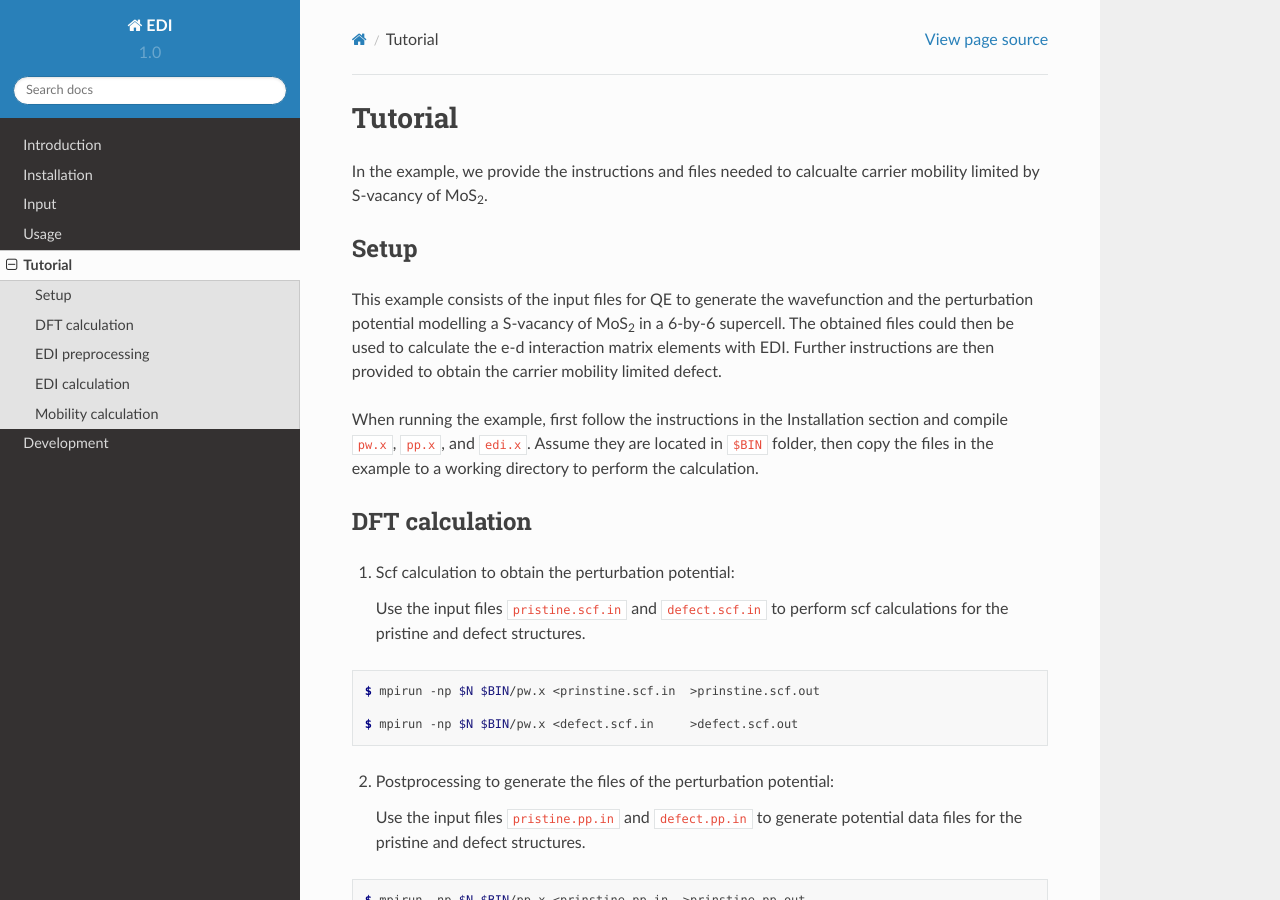
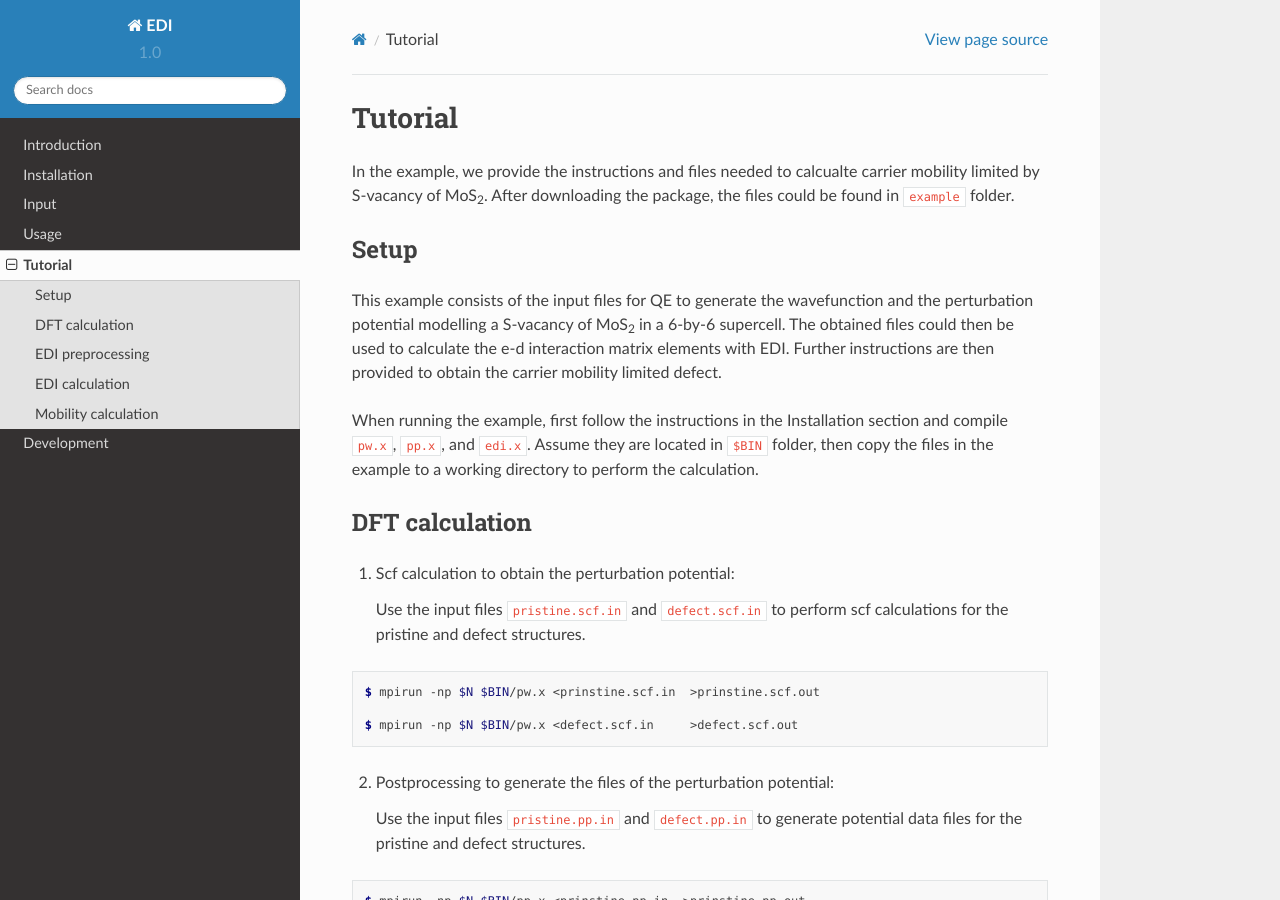
Before and after one commit to yuanyue-liu-group/EDI, a Sphinx documentation site: the page built from docs/source/Tutorial.rst, in a window 1280 px wide and 900 px high. Built offline with Sphinx 7.4.7 and the Read the Docs theme 2.0.0, drawn with Linux system fonts in a browser that asks for light colours.

Commit message:
tutorial rj 1

```diff
--- a/docs/source/Tutorial.rst
+++ b/docs/source/Tutorial.rst
@@ -2,6 +2,7 @@ Tutorial
 ========
 
 In the example, we provide the instructions and files needed to calcualte carrier mobility limited by S-vacancy of MoS\ :sub:`2`\ .
+After downloading the package, the files could be found in ``example`` folder.
 
 Setup
 ------------
```
Also changed, not shown: 1 other file.
